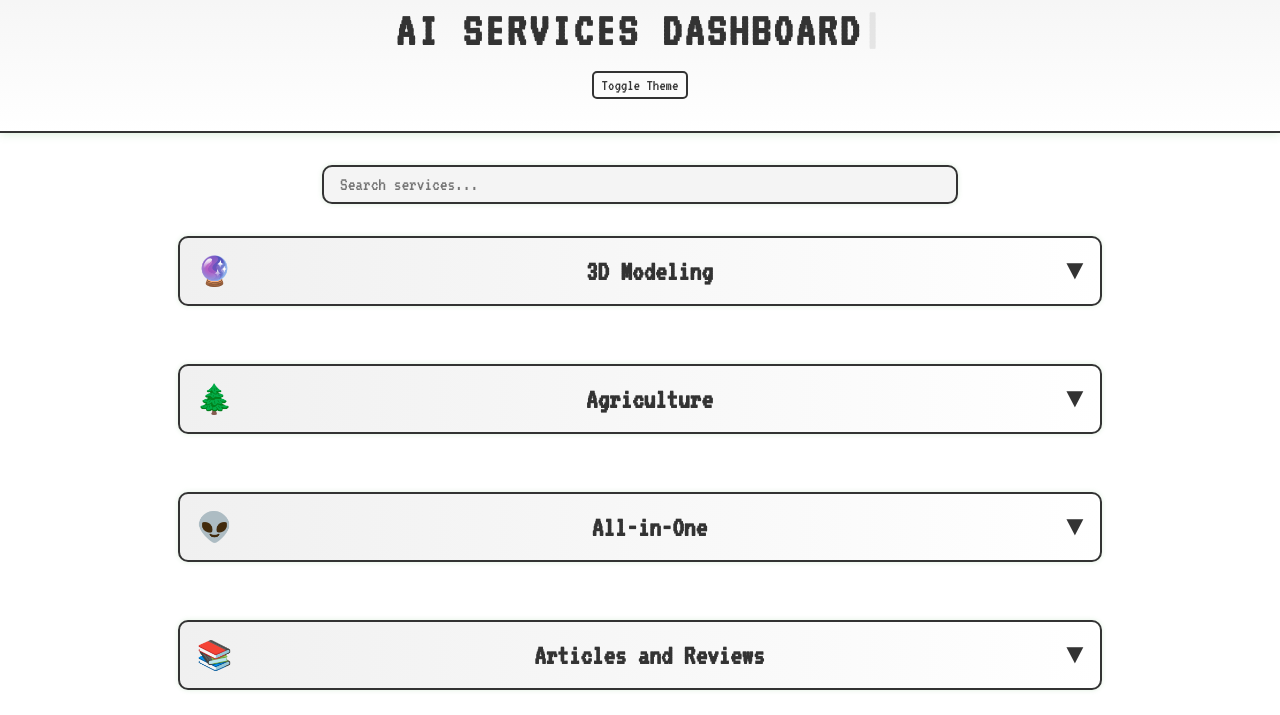
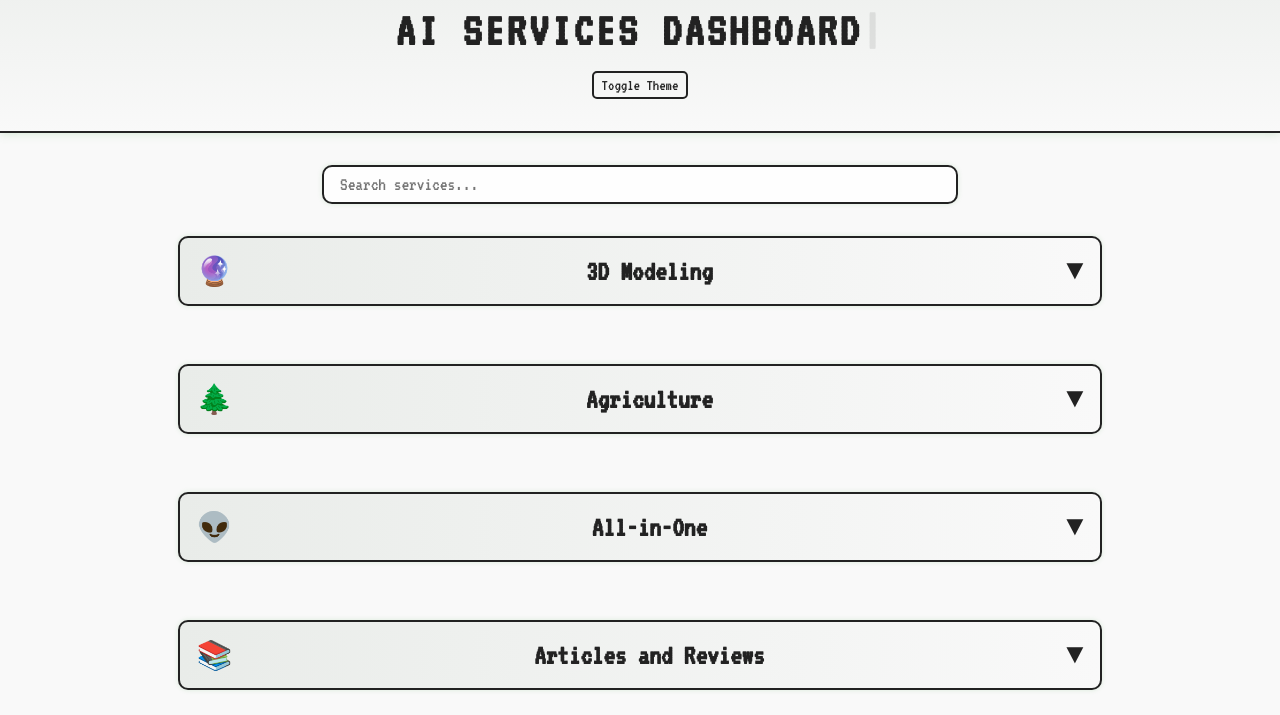
Before and after one commit to NathanNeurotic/AI, a website: page index.html in a window 1280 px wide. Both pictures are taken after a click on the button "Toggle Theme". Shown: the part 85-800 px from the top of the page. Drawn offline with Linux system fonts and the light colour scheme.

Commit message:
Enhance light theme colors

```diff
--- a/styles.css
+++ b/styles.css
@@ -20,13 +20,14 @@ body {
 }
 
 body.light-mode {
-    --bg-color: #ffffff;
-    --text-color: #333333;
-    --accent-color: #007b5f;
-    --header-gradient: linear-gradient(180deg, #f0f0f0, #ffffff);
-    --section-gradient: linear-gradient(90deg, #f0f0f0, #ffffff);
-    --content-bg: rgba(240, 240, 240, 0.7);
-    --button-gradient: linear-gradient(135deg, rgba(255, 255, 255, 0.9), rgba(220, 220, 220, 0.9));
+    /* Softer palette for the light theme */
+    --bg-color: #f9f9f9;
+    --text-color: #222222;
+    --accent-color: #0b7c55;
+    --header-gradient: linear-gradient(180deg, #e9ece9, #f9f9f9);
+    --section-gradient: linear-gradient(90deg, #e9ece9, #f9f9f9);
+    --content-bg: rgba(255, 255, 255, 0.85);
+    --button-gradient: linear-gradient(135deg, #ffffff, #e6eae6);
 }
 
 header {
```
